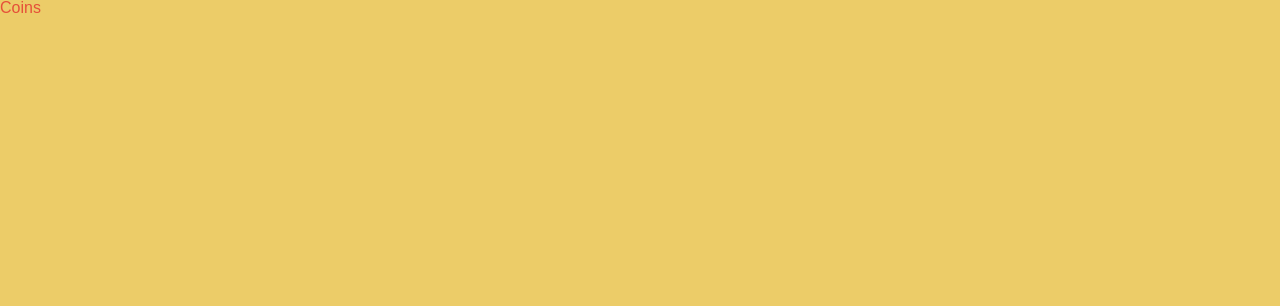
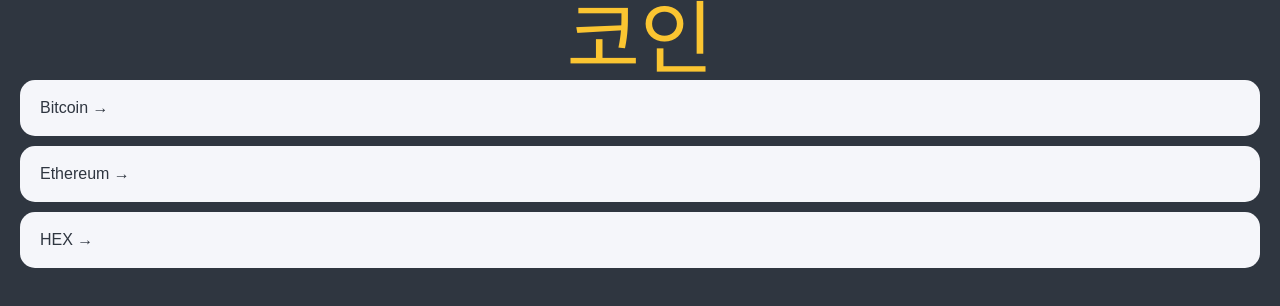
Before and after one commit to wkdwlgo/ts, a React (Create React App) app: page / in a window 1280 px wide. Shown: the top 306 px of the page. Built offline with nearby package versions, Linux system fonts and the light colour scheme.

Commit message:
Coins.tsx styled-components and connect Link(react-router-dom)

```diff
--- a/src/App.tsx
+++ b/src/App.tsx
@@ -57,6 +57,7 @@
 }
 a {
   text-decoration: none;
+  color: inherit;
 }
 `;
 
--- a/src/routes/Coins.tsx
+++ b/src/routes/Coins.tsx
@@ -1,11 +1,85 @@
 import styled from "styled-components";
+import { Link } from "react-router-dom";
+const Container =styled.div`
+    padding: 0px 20px;
 
+`;
+
+const Header = styled.header`
+    height: 10vh;
+    display: flex;
+    justify-content: center;
+    align-items: center;
+`;
+
+const CoinList = styled.ul`
+
+`;
+
+const Coin= styled.li`
+    background-color: ${(props)=> props.theme.textColor};
+    color: ${(props)=> props.theme.bgColor};
+    padding:20px;
+    border-radius: 15px;
+    margin-bottom: 10px;
+    a{
+        display: block;//이렇게 하면 카드의 끝부분 까지도 클릭 할 수 있음
+    }
+    &:hover {
+        transform: scale(1.1);
+        transition: all 1s ease-in;
+        a{
+            color: ${(props)=> props.theme.accentColor};
+        }
+    }
+
+`;
 
 const Title=styled.h1`
-    color:${(props)=>props.theme.accentColor}
+    font-size: 5rem;
+    color:${(props)=>props.theme.accentColor};
 `;
 
+const coins=[
+    {
+id: "btc-bitcoin",
+name: "Bitcoin",
+symbol: "BTC",
+rank: 1,
+is_new: false,
+is_active: true,
+type: "coin",
+},
+{
+id: "eth-ethereum",
+name: "Ethereum",
+symbol: "ETH",
+rank: 2,
+is_new: false,
+is_active: true,
+type: "coin",
+},
+{
+id: "hex-hex",
+name: "HEX",
+symbol: "HEX",
+rank: 3,
+is_new: false,
+is_active: true,
+type: "token",
+},
+]
+
 function Coins(){
-    return <Title>Coins</Title>;
+    return (
+        <Container>
+            <Header>
+                <Title>코인</Title>
+            </Header>
+            <CoinList>
+                {coins.map(coin => <Coin key={coin.id}><Link to={`/${coin.id}`}>{coin.name} &rarr;</Link></Coin>)}
+            </CoinList>
+        </Container>
+    )
 }
 export default Coins;
--- a/src/theme.ts
+++ b/src/theme.ts
@@ -1,7 +1,7 @@
 import { DefaultTheme } from "styled-components/dist/types";
 
 export const theme:DefaultTheme={
-    textColor:'#747d8c',
-    bgColor:'#eccc68',
-    accentColor:'#e55039'
+    textColor:'#f5f6fa',
+    bgColor:'#2f3640',
+    accentColor:'#fbc531'
 }
```
